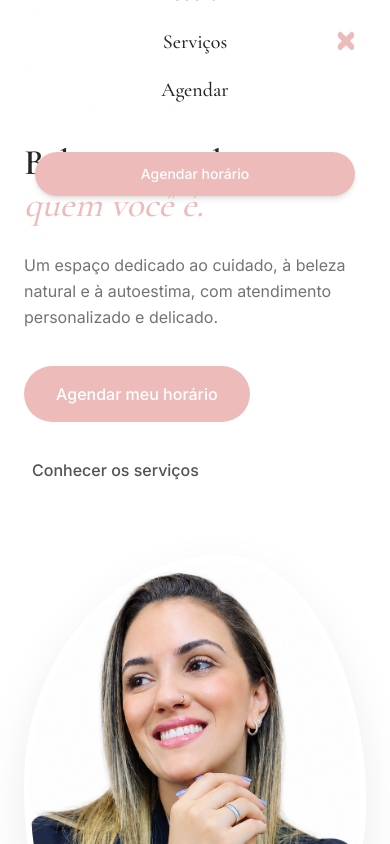
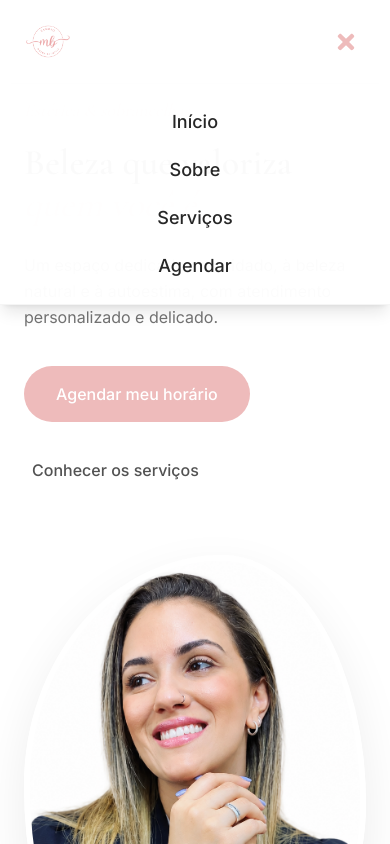
Before and after one commit to Mathmendes77/site-estetica, a React (Vite) app: page / in a window 390 px wide. Both pictures are taken after a click on the button "Menu". Shown: the top 844 px of the page. Built offline with nearby package versions, Linux system fonts and the light colour scheme.

Commit message:
Alteracao nas paginas responsividade

```diff
--- a/src/App.jsx
+++ b/src/App.jsx
@@ -38,12 +38,12 @@ function App() {
     <BrowserRouter>
       <ScrollToTop />
 
-      {/* Header Fixo com Efeito de Vidro e Transição Suave */}
+      {/* Header Fixo */}
       <header
         className={`fixed top-0 left-0 w-full z-50 transition-all duration-300 ${
           scrolled
-            ? "bg-white/90 backdrop-blur-md shadow-sm py-2.5 border-b border-neutral-100"
-            : "bg-white/70 backdrop-blur-sm py-4 border-b border-transparent"
+            ? "bg-white/95 backdrop-blur-md shadow-sm py-3 border-b border-neutral-100"
+            : "bg-white/90 backdrop-blur-sm py-4 border-b border-transparent"
         }`}
       >
         <div className="max-w-7xl mx-auto flex items-center justify-between px-6 md:px-12">
@@ -65,7 +65,7 @@ function App() {
             <Link to="/agendar" className={linkClasses}>Agendar</Link>
           </nav>
 
-          {/* CTA Desktop com Botão Maior */}
+          {/* CTA Desktop */}
           <div className="hidden md:block">
             <Link
               to="/agendar"
@@ -85,63 +85,44 @@ function App() {
           </button>
         </div>
 
-        {/* Menu Mobile Fullscreen Otimizado sem necessidade de scroll */}
+        {/* Menu Dropdown Mobile Elegante (Logo abaixo do Header) */}
         <div
-          className={`fixed inset-0 bg-white/98 backdrop-blur-xl z-40 flex flex-col items-center justify-center py-16 px-6 transition-all duration-300 md:hidden ${
+          className={`absolute top-full left-0 w-full bg-white/98 backdrop-blur-xl border-b border-neutral-100 shadow-lg transition-all duration-300 overflow-hidden md:hidden ${
             menuAberto
-              ? "opacity-100 pointer-events-auto translate-y-0"
-              : "opacity-0 pointer-events-none -translate-y-4"
+              ? "max-h-96 opacity-100 py-6"
+              : "max-h-0 opacity-0 py-0 pointer-events-none"
           }`}
         >
-          {/* Botão de Fechar absoluto no topo direito */}
-          <button
-            onClick={() => setMenuAberto(false)}
-            className="absolute top-5 right-6 text-primary-dark text-2xl p-2"
-            aria-label="Fechar menu"
-          >
-            <FaTimes />
-          </button>
-
-          <div className="flex flex-col items-center gap-5 text-center">
+          <div className="flex flex-col items-center gap-5 text-center px-6">
             <Link
               to="/"
-              className="font-display text-xl text-neutral-800 hover:text-primary-dark transition"
+              className="font-medium text-lg text-neutral-800 hover:text-primary-dark transition"
               onClick={() => setMenuAberto(false)}
             >
               Início
             </Link>
             <Link
               to="/sobre"
-              className="font-display text-xl text-neutral-800 hover:text-primary-dark transition"
+              className="font-medium text-lg text-neutral-800 hover:text-primary-dark transition"
               onClick={() => setMenuAberto(false)}
             >
               Sobre
             </Link>
             <Link
               to="/servicos"
-              className="font-display text-xl text-neutral-800 hover:text-primary-dark transition"
+              className="font-medium text-lg text-neutral-800 hover:text-primary-dark transition"
               onClick={() => setMenuAberto(false)}
             >
               Serviços
             </Link>
             <Link
               to="/agendar"
-              className="font-display text-xl text-neutral-800 hover:text-primary-dark transition"
+              className="font-medium text-lg text-neutral-800 hover:text-primary-dark transition"
               onClick={() => setMenuAberto(false)}
             >
               Agendar
             </Link>
           </div>
-
-          <div className="w-36 h-[1px] bg-neutral-200 my-6" />
-
-          <Link
-            to="/agendar"
-            onClick={() => setMenuAberto(false)}
-            className="bg-primary-dark text-white px-8 py-3 rounded-full font-medium text-sm shadow-md transition w-full max-w-xs text-center"
-          >
-            Agendar horário
-          </Link>
         </div>
       </header>
 
```
